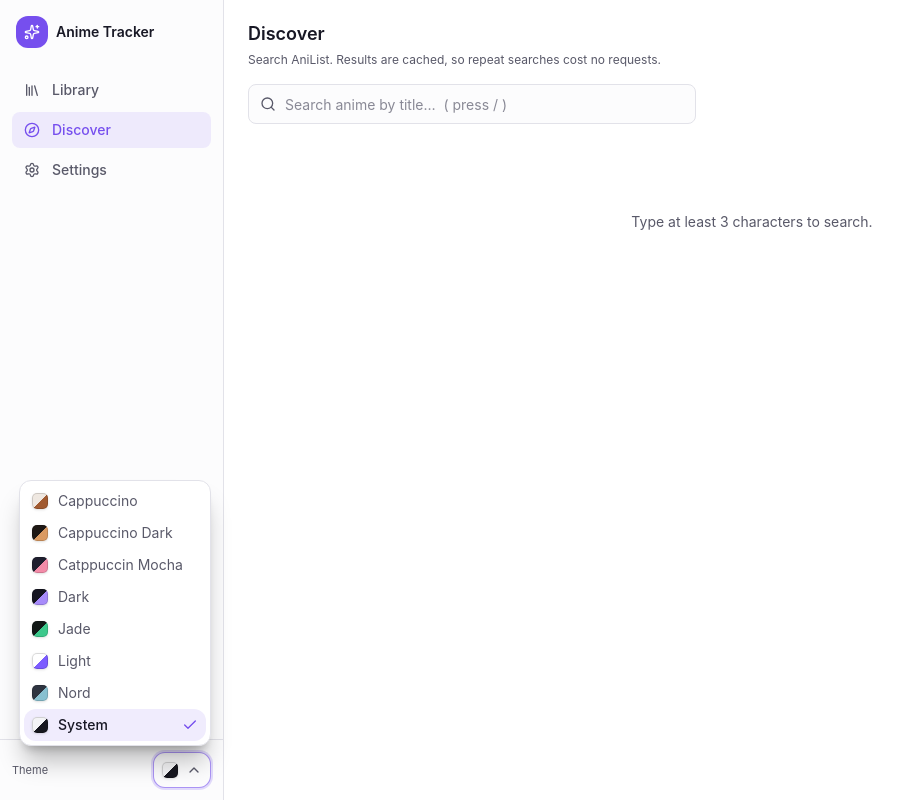
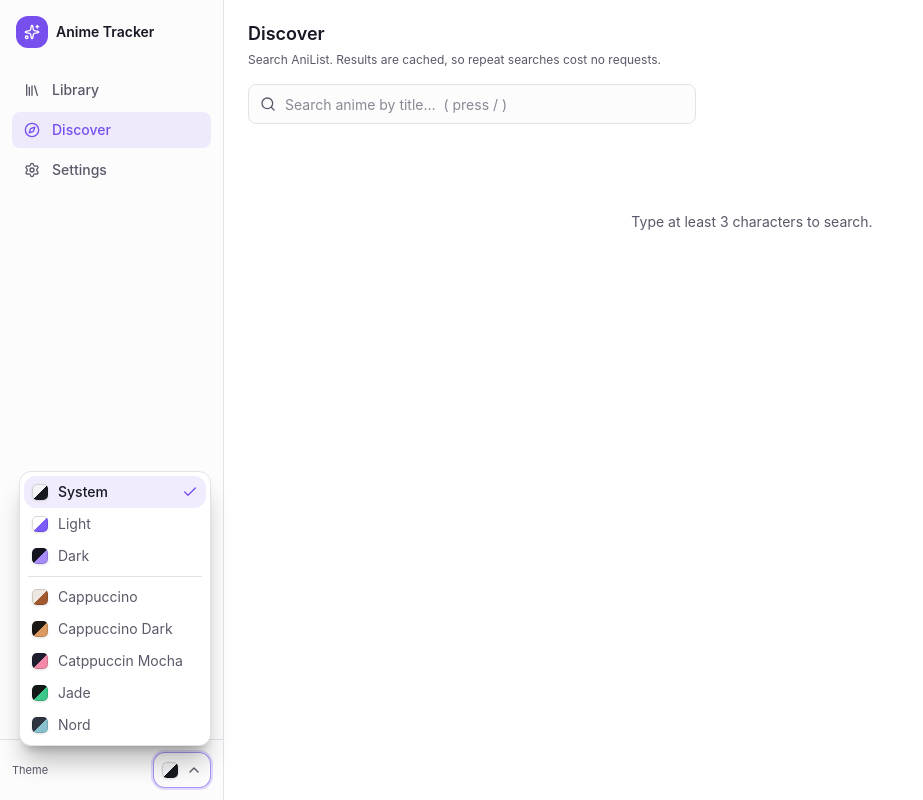
Before and after one commit to Vipth/anitrax, a React (Vite) app: page /discover in a window 1280 px wide. Both pictures are taken after a click on the button "Theme". Shown: the whole page, without its empty margins (0-923 px from the left). Built offline with nearby package versions, Linux system fonts and the light colour scheme.

Commit message:
refactor(theme): pin System/Light/Dark, sort only the palettes below
System / Light / Dark stay fixed at the top in that order (with the separator);
the standalone palettes below are sorted alphabetically.

```diff
--- a/src/components/layout/ThemeSelect.tsx
+++ b/src/components/layout/ThemeSelect.tsx
@@ -1,23 +1,32 @@
+import { Fragment } from "react";
 import {
   Select,
   SelectContent,
   SelectItem,
+  SelectSeparator,
   SelectTrigger,
 } from "@/components/ui/select";
 import { cn } from "@/lib/utils";
 import { usePrefs, applyTheme, type Theme } from "@/stores/prefs";
 
-const THEMES: { value: Theme; label: string }[] = [
+/** Pinned to the top, in this order. */
+const BASE_THEMES: { value: Theme; label: string }[] = [
   { value: "system", label: "System" },
   { value: "light", label: "Light" },
   { value: "dark", label: "Dark" },
+];
+
+/** Standalone palettes — sorted alphabetically, so new ones slot in on their own. */
+const PALETTE_THEMES: { value: Theme; label: string }[] = [
   { value: "cappuccino", label: "Cappuccino" },
   { value: "cappuccino-dark", label: "Cappuccino Dark" },
   { value: "jade", label: "Jade" },
   { value: "nord", label: "Nord" },
   { value: "catppuccin-mocha", label: "Catppuccin Mocha" },
 ];
-THEMES.sort((a, b) => a.label.localeCompare(b.label));
+PALETTE_THEMES.sort((a, b) => a.label.localeCompare(b.label));
+
+const THEMES = [...BASE_THEMES, ...PALETTE_THEMES];
 
 /** [background, primary] preview colours for each theme's swatch. */
 const SWATCH: Record<Theme, [string, string]> = {
@@ -83,13 +92,16 @@ export function ThemeSelect({
       </SelectTrigger>
 
       <SelectContent align={variant === "compact" ? "end" : "start"}>
-        {THEMES.map((t) => (
-          <SelectItem key={t.value} value={t.value}>
-            <span className="flex items-center gap-2.5">
-              <Swatch theme={t.value} />
-              {t.label}
-            </span>
-          </SelectItem>
+        {THEMES.map((t, i) => (
+          <Fragment key={t.value}>
+            {i === BASE_THEMES.length && <SelectSeparator />}
+            <SelectItem value={t.value}>
+              <span className="flex items-center gap-2.5">
+                <Swatch theme={t.value} />
+                {t.label}
+              </span>
+            </SelectItem>
+          </Fragment>
         ))}
       </SelectContent>
     </Select>
```
